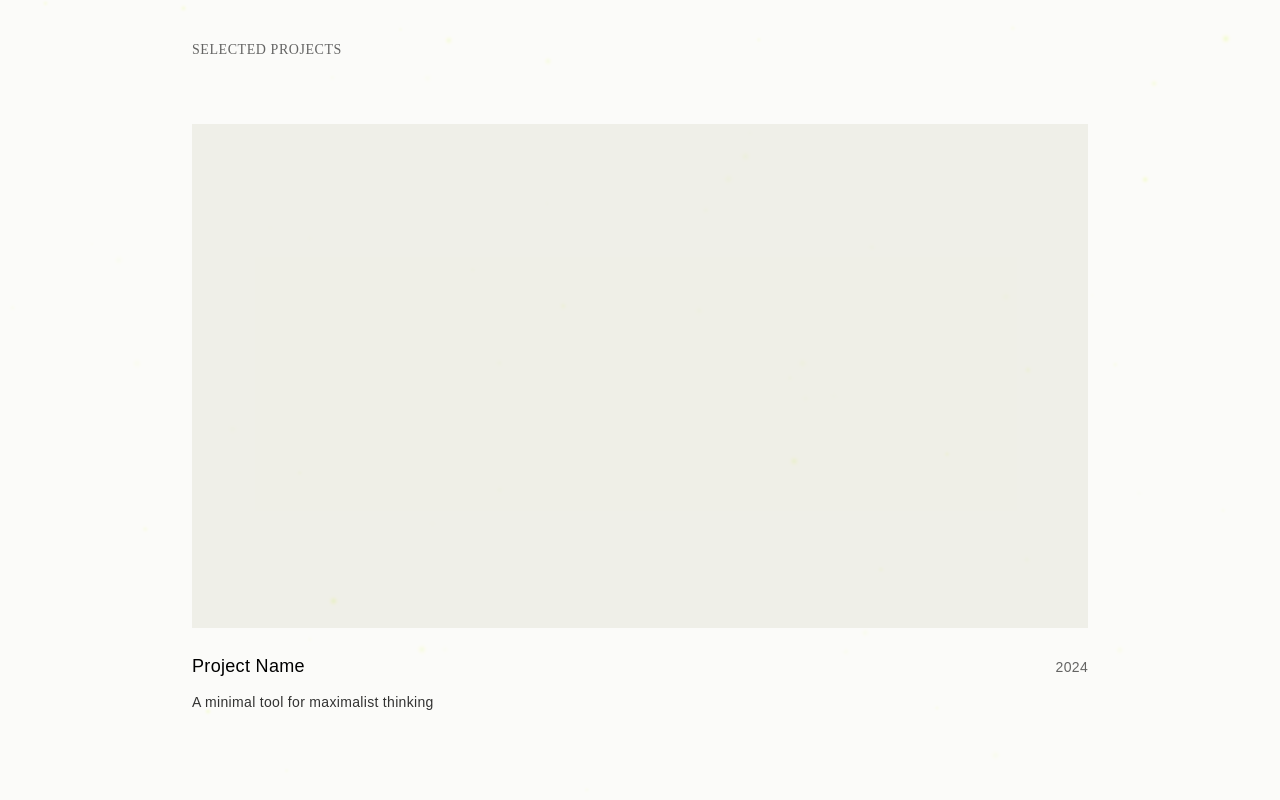
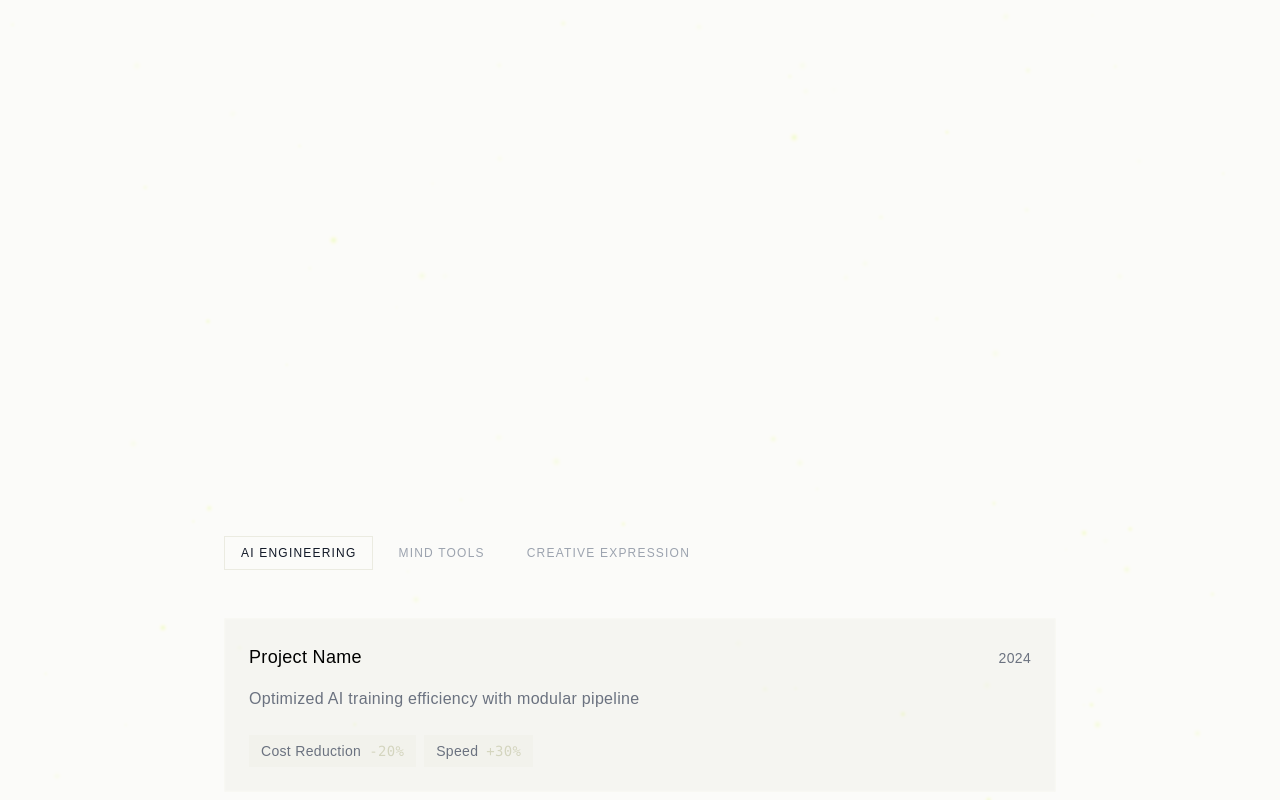
Before and after one commit to diangao/diangao.space, a Next.js app: page / in a window 1280 px wide. Shown: the part 760-1560 px from the top of the page. Built offline with nearby package versions, Linux system fonts and the light colour scheme.

Commit message:
checkpoint feb 9

```diff
--- a/src/app/about/page.tsx
+++ b/src/app/about/page.tsx
@@ -15,30 +15,48 @@ export default function About() {
             About
           </h1>
 
-          <div className="space-y-8 text-gray-600 dark:text-gray-300">
-            <p>
+          <div className="space-y-8 text-gray-600 dark:text-gray-300 leading-relaxed">
+            <motion.p
+              initial={{ opacity: 0 }}
+              animate={{ opacity: 1 }}
+              transition={{ delay: 0.1 }}
+            >
               Hello! I'm Dian, a developer and designer focused on creating minimal,
               thoughtful digital experiences.
-            </p>
+            </motion.p>
 
-            <p>
+            <motion.p
+              initial={{ opacity: 0 }}
+              animate={{ opacity: 1 }}
+              transition={{ delay: 0.2 }}
+            >
               I believe in the power of simplicity and intentional design. My work
               spans software development, writing about technology and design,
               startup journeys, and personal growth.
-            </p>
+            </motion.p>
 
-            <p>
+            <motion.p
+              initial={{ opacity: 0 }}
+              animate={{ opacity: 1 }}
+              transition={{ delay: 0.3 }}
+            >
               With a background in cognitive science and computer science, I've
               contributed to innovative digital tools and products, including startup
               projects that have taught me the value of resilience and adaptability.
               My recent experiences reflect my dedication to building impactful,
               user-focused solutions while continuously learning and evolving.
-            </p>
+            </motion.p>
 
-            <h2 className="text-lg text-gray-900 dark:text-white pt-8">
+            <motion.div
+              className="pt-8 border-t border-[#d4d5bf]/20 mt-12"
+              initial={{ opacity: 0 }}
+              animate={{ opacity: 1 }}
+              transition={{ delay: 0.4 }}
+            >
+              <h2 className="text-lg text-gray-900 dark:text-white mb-4">
                 Contact
               </h2>
-            <p>
+              <p className="text-gray-600 dark:text-gray-300">
                 Feel free to reach out at{" "}
                 <a
                   href="mailto:diangao124@gmail.com"
@@ -47,6 +65,7 @@ export default function About() {
                   diangao124atgmaildotcom
                 </a>
               </p>
+            </motion.div>
           </div>
         </motion.div>
       </div>
--- a/src/app/page.tsx
+++ b/src/app/page.tsx
@@ -8,34 +8,30 @@ import { projects } from "@/data/projects";
 export default function Home() {
   const projectsRef = useRef<HTMLDivElement>(null);
   const [hasScrolled, setHasScrolled] = useState(false);
+  const [isScrolling, setIsScrolling] = useState(false);
+  const [activeCategory, setActiveCategory] = useState<ProjectCategory>('engineering');
   const scrollIndicatorControls = useAnimation();
+
+  type ProjectCategory = 'engineering' | 'tools' | 'expression';
 
   useEffect(() => {
     const handleScroll = () => {
-      const projectsElement = projectsRef.current;
-      if (!projectsElement) return;
-
-      const projectsPosition = projectsElement.getBoundingClientRect().top;
-      const scrollPosition = window.scrollY;
-
-      const threshold = 100;
-
-      if (scrollPosition < threshold) {
-        setHasScrolled(false);
-      } else {
-        setHasScrolled(projectsPosition <= window.innerHeight);
+      if (!isScrolling) {
+        const projectsPosition = projectsRef.current?.getBoundingClientRect().top || 0;
+        setHasScrolled(projectsPosition <= window.innerHeight * 0.6);
       }
     };
 
     window.addEventListener('scroll', handleScroll);
     return () => window.removeEventListener('scroll', handleScroll);
-  }, []);
+  }, [isScrolling]);
 
   const scrollToProjects = () => {
+    setIsScrolling(true);
     const targetElement = projectsRef.current;
     if (!targetElement) return;
 
-    const targetPosition = targetElement.getBoundingClientRect().top + window.pageYOffset;
+    const targetPosition = targetElement.offsetTop - window.innerHeight * 0.1;
 
     window.scrollTo({
       top: targetPosition,
@@ -43,11 +39,7 @@ export default function Home() {
     });
 
     setTimeout(() => {
-      targetElement.style.transform = 'translateY(20px)';
-      setTimeout(() => {
-        targetElement.style.transform = 'translateY(0)';
-        targetElement.style.transition = 'transform 0.6s cubic-bezier(0.22, 1, 0.36, 1)';
-      }, 50);
+      setIsScrolling(false);
     }, 800);
   };
 
@@ -73,10 +65,99 @@ export default function Home() {
     tap: { scale: 0.95 }
   };
 
+  const ProjectSection = () => {
+    return (
+      <section
+        ref={projectsRef}
+        className="pt-24 pb-32 bg-background"
+      >
+        <motion.div
+          initial={{ opacity: 0 }}
+          animate={{ opacity: 1 }}
+          className="max-w-4xl mx-auto px-4 sm:px-6 lg:px-8"
+        >
+          <motion.div
+            className="flex flex-wrap gap-2 mb-12"
+            initial={{ opacity: 0 }}
+            animate={{ opacity: 1 }}
+          >
+            {[
+              { id: 'engineering', label: 'AI Engineering' },
+              { id: 'tools', label: 'Mind Tools' },
+              { id: 'expression', label: 'Creative Expression' }
+            ].map(({ id, label }) => (
+              <motion.button
+                key={id}
+                onClick={() => setActiveCategory(id as ProjectCategory)}
+                className={`px-4 py-2 text-xs uppercase tracking-widest border ${
+                  activeCategory === id
+                    ? 'border-[#d4d5bf]/40 text-gray-900 dark:text-white'
+                    : 'border-transparent text-gray-400 hover:text-gray-600 dark:hover:text-gray-200'
+                }`}
+                whileHover={{
+                  backgroundColor: 'rgba(212, 213, 191, 0.1)',
+                  transition: { duration: 0.3 }
+                }}
+              >
+                {label}
+              </motion.button>
+            ))}
+          </motion.div>
+
+          <div className="grid grid-cols-1 gap-8">
+            {projects
+              .filter(p => p.category === activeCategory)
+              .map((project) => (
+                <motion.div
+                  key={project.id}
+                  whileHover={{ y: -5 }}
+                  className="p-6 bg-[#d4d5bf]/5 backdrop-blur-[1px] border border-transparent hover:border-[#d4d5bf]/20"
+                >
+                  <div className="flex items-baseline justify-between mb-4">
+                    <h3 className="text-lg font-light">{project.title}</h3>
+                    <span className="text-sm text-gray-500">{project.year}</span>
+                  </div>
+                  <p className="text-gray-500 dark:text-gray-400 mb-6">
+                    {project.oneliner}
+                  </p>
+                  {project.impact && (
+                    <div className="flex flex-wrap gap-2">
+                      {project.impact.map((item, i) => (
+                        <div
+                          key={i}
+                          className="px-3 py-1.5 bg-[#d4d5bf]/10 text-sm"
+                        >
+                          <span className="text-gray-500">{item.metric}</span>
+                          <span className="ml-2 font-mono text-[#d4d5bf]">
+                            {item.value}
+                          </span>
+                        </div>
+                      ))}
+                    </div>
+                  )}
+                </motion.div>
+              ))}
+          </div>
+        </motion.div>
+      </section>
+    );
+  };
+
   return (
     <div className="min-h-screen">
       {/* Hero Section */}
-      <section className="h-screen flex flex-col justify-center px-4 sm:px-6 lg:px-8 relative">
+      <motion.div
+        className="h-[150vh] relative"
+        initial={{ opacity: 1 }}
+        animate={{
+          opacity: hasScrolled ? 0 : 1,
+          transition: {
+            duration: 1.5,
+            ease: [0.22, 1, 0.36, 1]
+          }
+        }}
+      >
+        <section className="sticky top-0 h-screen flex flex-col justify-center px-4 sm:px-6 lg:px-8 relative">
           <motion.div
             initial={{ opacity: 0, y: 20 }}
             animate={{ opacity: 1, y: 0 }}
@@ -191,65 +272,10 @@ export default function Home() {
             />
           </motion.div>
         </section>
+      </motion.div>
 
       {/* Projects Section */}
-      <motion.section
-        ref={projectsRef}
-        className="px-4 sm:px-6 lg:px-8 pb-20"
-        initial={{ opacity: 0, y: 50 }}
-        whileInView={{
-          opacity: 1,
-          y: 0,
-          transition: {
-            type: "spring",
-            bounce: 0.4,
-            duration: 1
-          }
-        }}
-        viewport={{ once: true, margin: "-100px" }}
-      >
-        <div className="max-w-4xl mx-auto">
-          <h2 className="wabi-title text-sm uppercase tracking-[0.2em] mb-16 opacity-60">
-            Selected Projects
-          </h2>
-          <div className="space-y-24">
-            {projects.slice(0, 3).map((project, index) => (
-              <motion.div
-                key={project.id}
-                initial={{ opacity: 0, y: 20 }}
-                whileInView={{ opacity: 1, y: 0 }}
-                transition={{
-                  type: "spring",
-                  bounce: 0.4,
-                  duration: 1,
-                  delay: 0.2 + (index * 0.1)
-                }}
-                viewport={{ once: true }}
-              >
-                <Link href={project.link} className="block group">
-                  <div className="relative aspect-[16/9] mb-6 bg-[#d4d5bf]/30 dark:bg-white/5 overflow-hidden">
-                    <Image
-                      src={project.image}
-                      alt={project.title}
-                      fill
-                      className="object-cover opacity-0 group-hover:opacity-100 transition-opacity duration-500"
-                    />
-                  </div>
-                  <div className="space-y-3">
-                    <div className="flex items-baseline justify-between">
-                      <h3 className="text-lg">{project.title}</h3>
-                      <span className="text-sm opacity-60">{project.year}</span>
-                    </div>
-                    <p className="text-sm opacity-80">
-                      {project.description}
-                    </p>
-                  </div>
-                </Link>
-              </motion.div>
-            ))}
-          </div>
-        </div>
-      </motion.section>
+      <ProjectSection />
     </div>
   );
 }
--- a/src/app/projects/page.tsx
+++ b/src/app/projects/page.tsx
@@ -1,10 +1,13 @@
 'use client'
+import { useState } from 'react';
 import { motion } from "framer-motion";
 import Image from "next/image";
 import Link from "next/link";
 import { projects } from "@/data/projects";
 
 export default function Projects() {
+  const [activeCategory, setActiveCategory] = useState('engineering');
+
   return (
     <div className="min-h-screen px-4 sm:px-6 lg:px-8 pt-32 pb-20">
       <div className="max-w-4xl mx-auto">
@@ -13,31 +16,89 @@ export default function Projects() {
           animate={{ opacity: 1, y: 0 }}
           transition={{ duration: 0.8 }}
         >
-          <h1 className="text-sm uppercase tracking-widest mb-16 text-gray-500">All Projects</h1>
+          <div className="mb-16 space-y-8">
+            <h1 className="text-sm uppercase tracking-widest text-gray-500">Projects</h1>
+
+            {/* 分类导航 */}
+            <motion.div
+              className="flex flex-wrap gap-2 mb-16"
+              initial={{ opacity: 0 }}
+              animate={{ opacity: 1 }}
+            >
+              {[
+                { id: 'engineering', label: 'AI Engineering' },
+                { id: 'tools', label: 'Mind Tools' },
+                { id: 'expression', label: 'Creative Expression' }
+              ].map(({ id, label }) => (
+                <motion.button
+                  key={id}
+                  onClick={() => setActiveCategory(id)}
+                  className={`px-4 py-2 text-xs uppercase tracking-widest border ${
+                    activeCategory === id
+                      ? 'border-[#d4d5bf]/40 text-gray-900 dark:text-white'
+                      : 'border-transparent text-gray-400 hover:text-gray-600 dark:hover:text-gray-200'
+                  }`}
+                  whileHover={{
+                    backgroundColor: 'rgba(212, 213, 191, 0.1)',
+                    transition: { duration: 0.3 }
+                  }}
+                  animate={{
+                    borderColor: activeCategory === id
+                      ? '#d4d5bf/40'
+                      : 'transparent'
+                  }}
+                >
+                  {label}
+                </motion.button>
+              ))}
+            </motion.div>
+          </div>
+
           <div className="space-y-24">
-            {projects.map((project) => (
-              <Link key={project.id} href={project.link} className="block group">
-                <div className="relative p-6 rounded-sm">
-                  <div className="relative aspect-[16/9] mb-6 overflow-hidden bg-[#d4d5bf]/30 dark:bg-white/5">
-                    <Image
-                      src={project.image}
-                      alt={project.title}
-                      fill
-                      className="object-cover opacity-0 group-hover:opacity-100 transition-opacity duration-500"
-                    />
-                  </div>
-                  <div className="space-y-2">
-                    <div className="flex items-baseline justify-between">
-                      <h2 className="text-lg">{project.title}</h2>
-                      <span className="text-sm text-gray-500">{project.year}</span>
+            {projects
+              .filter(project => project.category === activeCategory)
+              .map((project) => (
+                <motion.div
+                  key={project.id}
+                  whileHover={{ y: -5 }}
+                  className="relative p-6 rounded-sm bg-[#d4d5bf]/5 backdrop-blur-[1px] border border-transparent hover:border-[#d4d5bf]/20 transition-all"
+                >
+                  <div className="mb-6">
+                    <div className="flex items-center justify-between mb-4">
+                      <h2 className="text-lg font-light">{project.title}</h2>
+                      <div className="flex items-center gap-3">
+                        <motion.div
+                          whileHover={{ scale: 1.1 }}
+                          transition={{ duration: 0.3 }}
+                          className="text-2xl opacity-50"
+                        >
+                          {project.emoji}
+                        </motion.div>
+                        <span className="text-sm text-gray-500">{project.year}</span>
+                      </div>
                     </div>
-                    <p className="text-sm text-gray-600 dark:text-gray-300">
-                      {project.description}
+                    <p className="text-sm text-gray-500 dark:text-gray-400 leading-relaxed">
+                      {project.oneliner}
                     </p>
                   </div>
-                </div>
-              </Link>
-            ))}
+
+                  {project.impact && (
+                    <div className="flex flex-wrap gap-4 mt-6">
+                      {project.impact.map((item, index) => (
+                        <div
+                          key={index}
+                          className="px-3 py-1.5 bg-[#d4d5bf]/10 text-sm"
+                        >
+                          <span className="text-gray-500">{item.metric}: </span>
+                          <span className="font-mono text-[#d4d5bf]">
+                            {item.value}
+                          </span>
+                        </div>
+                      ))}
+                    </div>
+                  )}
+                </motion.div>
+              ))}
           </div>
         </motion.div>
       </div>
--- a/src/data/projects.ts
+++ b/src/data/projects.ts
@@ -5,6 +5,13 @@ export interface Project {
   image: string;
   year: string;
   link: string;
+  category: 'engineering' | 'tools' | 'expression';
+  emoji: string;
+  oneliner: string;
+  impact?: {
+    metric: string;
+    value: string;
+  }[];
 }
 
 export const projects: Project[] = [
@@ -14,7 +21,14 @@ export const projects: Project[] = [
     description: 'A minimal tool for maximalist thinking',
     image: '/projects/project1.jpg',
     year: '2024',
-    link: '/projects/project-1'
+    link: '/projects/project-1',
+    category: 'engineering',
+    emoji: '⚙️',
+    oneliner: 'Optimized AI training efficiency with modular pipeline',
+    impact: [
+      { metric: 'Cost Reduction', value: '-20%' },
+      { metric: 'Speed', value: '+30%' }
+    ]
   },
   {
     id: 'project-2',
@@ -22,7 +36,14 @@ export const projects: Project[] = [
     description: 'Description of another fascinating project',
     image: '/projects/project2.jpg',
     year: '2023',
-    link: '/projects/project-2'
+    link: '/projects/project-2',
+    category: 'tools',
+    emoji: '🔨',
+    oneliner: 'Description of another fascinating project',
+    impact: [
+      { metric: 'Impact Metric 3', value: 'Impact Value 3' },
+      { metric: 'Impact Metric 4', value: 'Impact Value 4' }
+    ]
   },
   // 添加更多项目...
 ];
```
Lines whose indentation alone changed are shown as unchanged.
